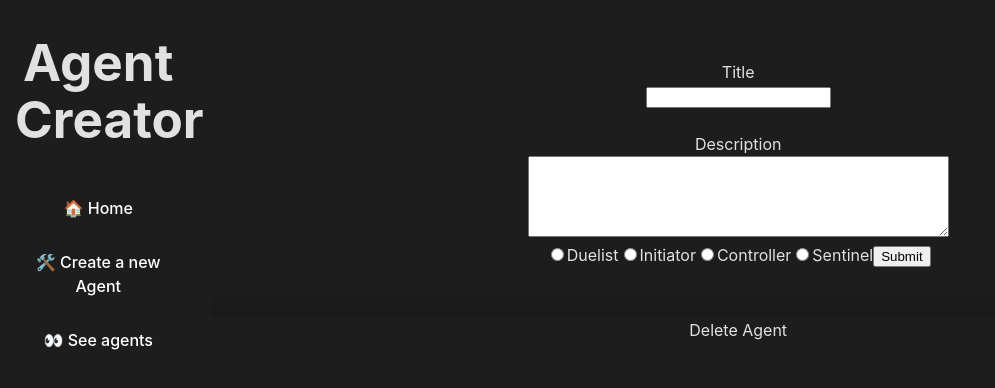
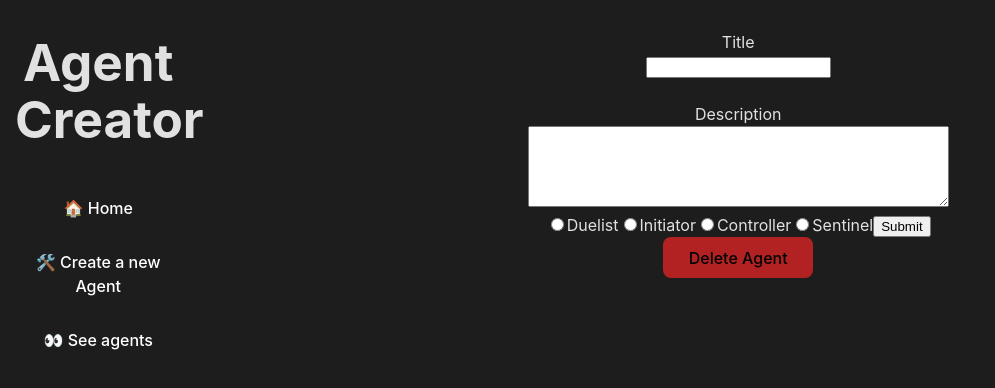
Before and after one commit to lausan3/CodePath-WEB102-P7-Crewmates, a React (Vite) app in the folder crewmates/: page /list/edit/1 in a window 1280 px wide. Shown: the top 388 px of the page, without its empty margins (0-995 px from the left). Built offline with nearby package versions, Linux system fonts and the light colour scheme; no server answers; the database is empty.

Commit message:
Functionality complete, on to styling

```diff
--- a/crewmates/src/App.css
+++ b/crewmates/src/App.css
@@ -94,6 +94,15 @@
   justify-content: space-evenly;
 }
 
+
+/* EDIT AGENT */
+
+.edit-delete-btn {
+  width: 150px;
+
+  background-color: firebrick;
+}
+
 /* CARDS */
 
 .card-link {
@@ -118,5 +127,11 @@
 /* EXTRA */
 
 .center-box {
+  display: flex;
+  justify-content: center;
   align-items: center;
 }
+
+.column {
+  flex-direction: column;
+}
--- a/crewmates/src/components/AgentForm.tsx
+++ b/crewmates/src/components/AgentForm.tsx
@@ -8,7 +8,6 @@ interface AgentFormProps {
 
 const AgentForm = ({data, selectedOption, handleChange, handleOptionChange, submit}: AgentFormProps) => {
   return (
-    <div className="main-ctn">
     <form className='create-form'>
       <label htmlFor="title">Title</label><br />
       <input type="text" id="title" name="name" value={data.name} onChange={handleChange} /><br />
@@ -54,7 +53,6 @@ const AgentForm = ({data, selectedOption, handleChange, handleOptionChange, subm
 
       <input type="submit" value="Submit" onClick={submit} />
     </form>
-    </div>
   )
 }
 
--- a/crewmates/src/routes/AgentDetail.tsx
+++ b/crewmates/src/routes/AgentDetail.tsx
@@ -1,5 +1,5 @@
 import { useState, useEffect } from "react";
-import { useNavigate, useParams } from "react-router-dom"
+import { Link, useNavigate, useParams } from "react-router-dom"
 import { supabase } from "../client";
 
 import { AgentData } from "../interfaces/interfaces";
@@ -34,6 +34,7 @@ const AgentDetail = () => {
     <div className="main-ctn">
       <h2>{agentData.name}, {agentData.role}</h2>
       <h3>{agentData.description}</h3>
+      <Link to={`/list/edit/${agentId}`}>Edit Agent</Link>
     </div>
   )
 }
--- a/crewmates/src/routes/CreateAgent.tsx
+++ b/crewmates/src/routes/CreateAgent.tsx
@@ -37,7 +37,13 @@ const CreateAgent = () => {
 
   return (
     <div className="main-ctn">
-      <AgentForm data={formData} selectedOption={selectedOption} handleChange={(event) => handleChange(event, setFormData)} handleOptionChange={(event) => handleOptionChange(event, setSelectedOption)} submit={createAgent}/>
+      <AgentForm
+        data={formData}
+        selectedOption={selectedOption}
+        handleChange={(event) => handleChange(event, setFormData)}
+        handleOptionChange={(event) => handleOptionChange(event, setSelectedOption)}
+        submit={(event) => createAgent(event)}
+      />
     </div>
   )
 }
--- a/crewmates/src/routes/EditAgent.tsx
+++ b/crewmates/src/routes/EditAgent.tsx
@@ -1,5 +1,5 @@
 import { useEffect, useState } from "react";
-import { useParams } from "react-router-dom";
+import { useNavigate, useParams } from "react-router-dom";
 import { supabase } from "../client";
 
 import { AgentData } from "../interfaces/interfaces";
@@ -9,6 +9,7 @@ import { handleChange, handleOptionChange } from "../interfaces/utils";
 const EditAgent = () => {
   const params = useParams();
   const agentId = params.id;
+  const navigate = useNavigate();
   const [formData, setFormData] = useState<AgentData>({ name: "", description: "", role: "" });
   const [selectedOption, setSelectedOption] = useState("");
 
@@ -31,33 +32,57 @@ const EditAgent = () => {
     fetchData().catch(console.error);
   }, []);
 
-  const editAgent = async () => {
+  const editAgent = async (event: React.MouseEvent<HTMLInputElement>) => {
+    event.preventDefault();
+
+    const insertData: { name?: string; description?: string; role?: string } = {};
+
+    if (formData.name !== "") {
+      insertData.name = formData.name;
+    }
+
+    if (formData.description !== "") {
+      insertData.description = formData.description;
+    }
+
+    if (selectedOption !== "") {
+      insertData.role = selectedOption;
+    }
+
+    console.log(insertData);
+
     await supabase
       .from('Agents')
-      .update(formData)
+      .update(insertData)
       .eq('id', agentId);
+
+    navigate("/list");
   }
 
   const deleteAgent = async () => {
     await supabase
       .from('Agents')
       .delete()
-      .eq('id', agentId)
+      .eq('id', agentId);
+
+    navigate("/list");
   }
 
   return (
     <div className="main-ctn">
+      <div className="center-box column">
         <AgentForm
           data={formData}
           selectedOption={selectedOption}
           handleChange={(event) => handleChange(event, setFormData)}
           handleOptionChange={(event) => handleOptionChange(event, setSelectedOption)}
-        submit={editAgent}
+          submit={(event) => editAgent(event)}
           />
         <button
-        className="edit-deletebtn"
+          className="edit-delete-btn"
           onClick={deleteAgent}
-      />Delete Agent
+          >Delete Agent</button>
+      </div>
     </div>
   )
 }
--- a/crewmates/src/routes/ListAgent.tsx
+++ b/crewmates/src/routes/ListAgent.tsx
@@ -20,11 +20,12 @@ const ListAgent = () => {
       } else {
         setAgentData(data);
       }
+
+      setIsLoading(false);
     }
 
     fetchData().catch(console.error);
 
-    setIsLoading(false);
   }, [])
 
   useEffect(() => {
```
Also changed, not shown: 1 other file (tests, documents, lock files or other folders). Lines whose indentation alone changed are shown as unchanged.
